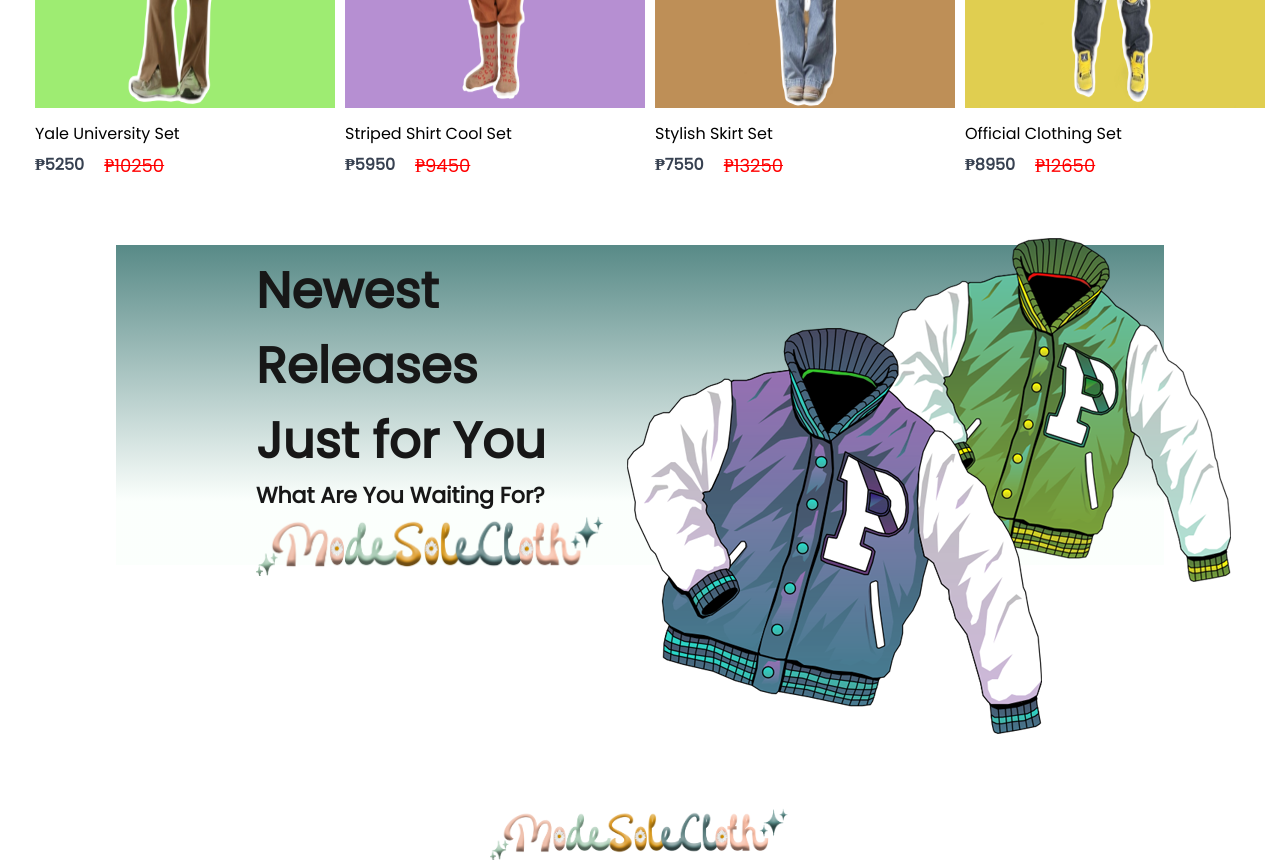
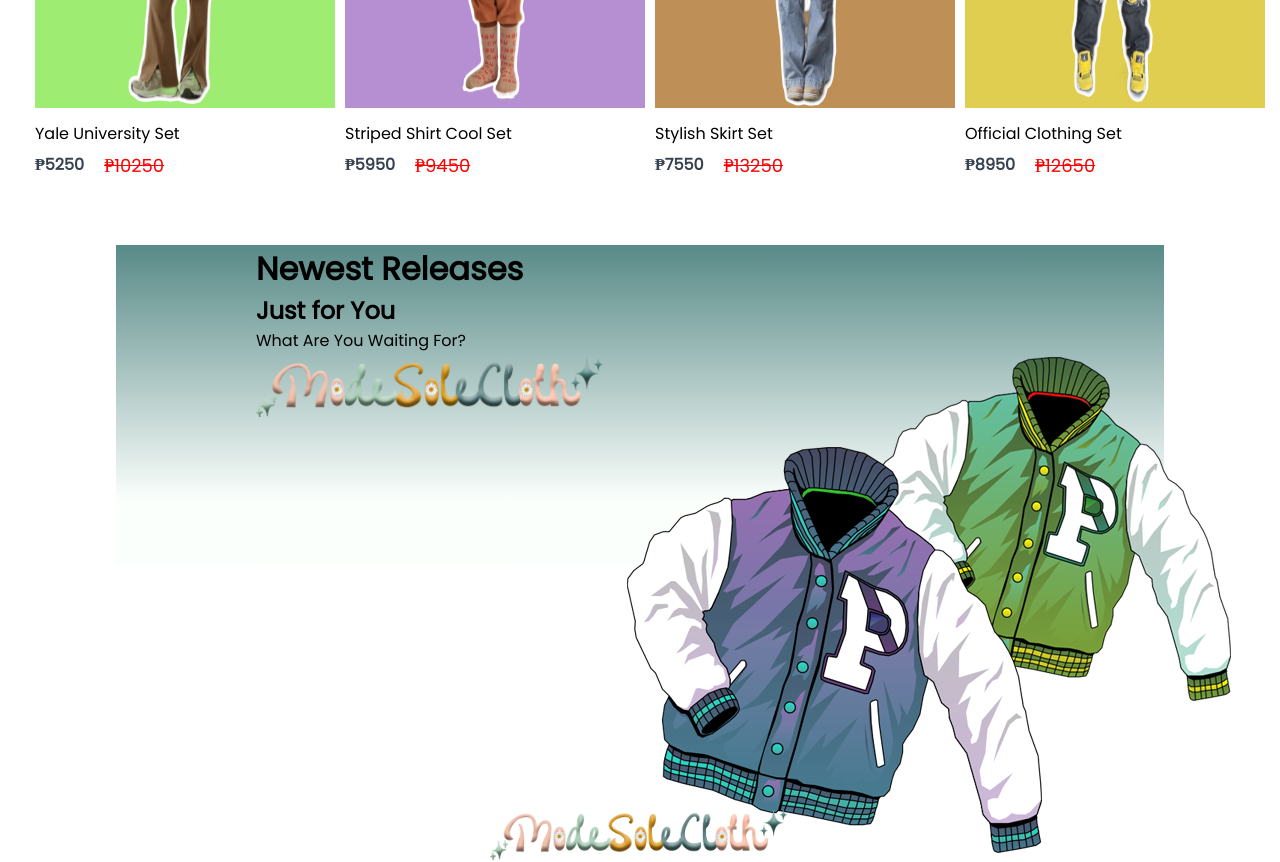
Before and after one commit to Cervera-jpg/ModeSoleCloth, a React (Create React App) app: page / in a window 1280 px wide. Shown: the part 2660-3522 px from the top of the page. Built offline with nearby package versions, Linux system fonts and the light colour scheme.

Commit message:
Updated a file
working on the css file.

```diff
--- a/src/Components/Advertisement/Advertisement_1.css
+++ b/src/Components/Advertisement/Advertisement_1.css
@@ -1,4 +1,13 @@
-.offers-left img {
+.offers1 {
+  width: 60%;
+  height: 40vh;
+  display: flex;
+  margin: auto;
+  padding: 0px 140px;
+  margin-bottom: 200px;
+  background: linear-gradient(180deg, #588a87 0%, #e1ffea22 80%);
+}
+.offers-left1 img {
   height: auto;
   width: 350px;
 }
--- a/src/Components/Advertisement/Advertisement_1.js
+++ b/src/Components/Advertisement/Advertisement_1.js
@@ -4,15 +4,15 @@ import logo from "../Assets/logo.png";
 import model2 from "../Assets/model_2.png";
 const Advertisement_1 = () => {
   return (
-    <div className="offers">
-      <div className="offers-left">
+    <div className="offers1">
+      <div className="offers-left1">
         <h1>Newest Releases</h1>
         <h2>Just for You</h2>
         <p>What Are You Waiting For?</p>
         <img src={logo} alt="logo"></img>
       </div>
-      <div className="offers-right">
-        <img src={model2} className="model1" alt="" />
+      <div className="offers-right1">
+        <img src={model2} className="model2" alt="" />
       </div>
     </div>
   );
```
